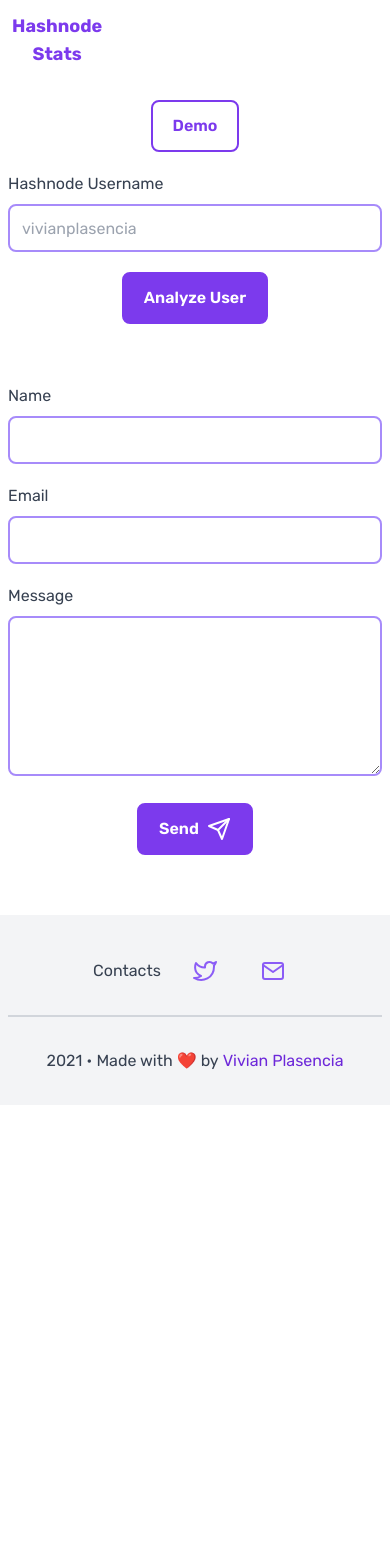
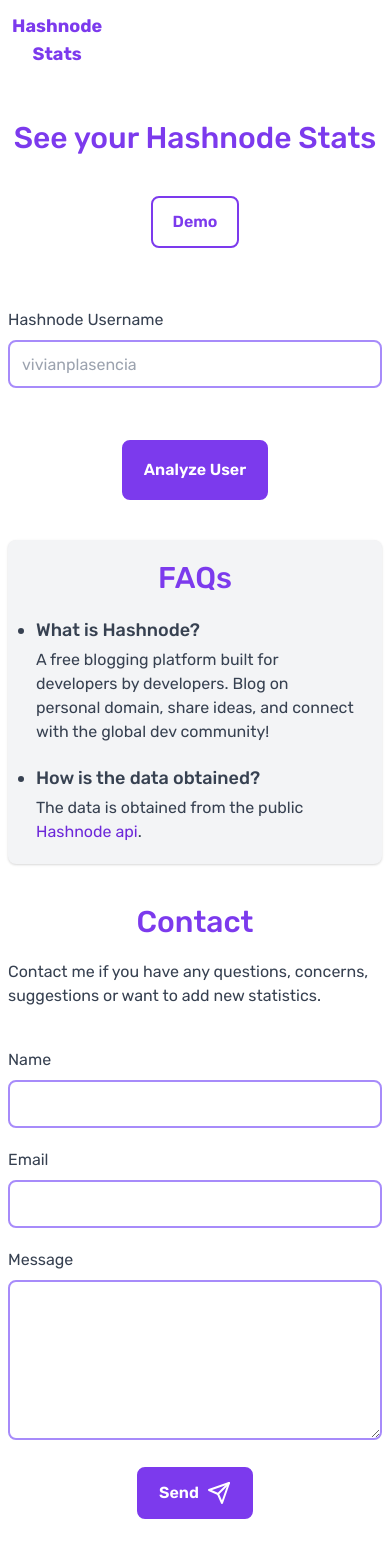
Before and after one commit to vplasencia/hashnodestats, a Nuxt app: page / in a window 390 px wide. Shown: the top 1562 px of the page. Before the commit the page ends 1105 px from the top, so only its background shows below. Built offline with nearby package versions, Linux system fonts and the light colour scheme; what vue-apexcharts would draw is missing.

Commit message:
Added new elements

```diff
--- /dev/null
+++ b/components/BtnLoader.vue
@@ -0,0 +1,35 @@
+<template>
+  <div id="btn-preloader" class="center"></div>
+</template>
+
+<script>
+export default {};
+</script>
+
+<style scoped>
+#btn-preloader {
+  width: 20px;
+  height: 20px;
+  border-radius: 50%;
+  border-top: 2px solid white;
+  border-right: 2px solid transparent;
+  animation: spin 1s linear infinite;
+}
+
+@keyframes spin {
+  to {
+    transform: rotate(360deg);
+  }
+}
+
+.center {
+  /* top: 0; */
+  top: 45%;
+  bottom: 0;
+  left: 0;
+  right: 0;
+  margin: auto;
+  /* position: fixed; */
+  /* position: relative; */
+}
+</style>
--- a/components/ContactForm.vue
+++ b/components/ContactForm.vue
@@ -1,5 +1,5 @@
 <template>
-  <div class="flex items-center justify-center my-10 py-5">
+  <div class="flex items-center justify-center my-5 py-5">
     <form action="" class="space-y-5" @submit.prevent="sendEmail()" novalidate>
       <div class="space-y-2">
         <label for="name">Name</label>
--- a/pages/index.vue
+++ b/pages/index.vue
@@ -1,6 +1,12 @@
 <template>
   <div>
-    <div class="my-5 flex place-content-center">
+    <div class="grid grid-cols-1 md:grid-cols-2 gap-5 my-10 px-2">
+      <div class="flex items-center justify-center">
+        <span class="text-purple-600 font-medium text-3xl"
+          >See your Hashnode Stats</span
+        >
+      </div>
+      <div class="my-5 flex items-center justify-center">
         <NuxtLink
           to="/vivianplasencia"
           class="
@@ -16,6 +22,7 @@
           "
           >Demo</NuxtLink
         >
+      </div>
     </div>
     <form
       class="px-2 grid grid-cols-1 place-items-center my-5"
@@ -36,21 +43,27 @@
             h-12
             px-3
             w-full
-            border-purple-400 border-2
+            border-2
             rounded-lg
             focus:outline-none
-            focus:border-purple-600
+            input-default
           "
         />
+        <div id="error-message" class="error-text opacity-0">
+          Invalid Hashnode Username (put the Username without @)
+        </div>
         <div class="flex justify-center">
           <button
             type="submit"
+            id="user-btn"
             class="
+              flex
               justify-center
-              mt-5
+              items-center
+              mt-2
               rounded-lg
               border-2 border-purple-600
-              py-3
+              py-4
               px-5
               bg-purple-600
               transition-colors
@@ -59,7 +72,10 @@
               hover:bg-purple-700
             "
           >
-            Analyze User
+            <div v-show="checkingUser" class="mr-3">
+              <BtnLoader />
+            </div>
+            <span>Analyze User</span>
           </button>
         </div>
       </div>
@@ -76,8 +92,86 @@
     </div> -->
     <!-- <Charts v-if="analyze" :userName="userName" /> -->
 
-    <div class="px-2">
+    <div class="flex justify-center items-center my-10 px-2">
+      <ul
+        class="
+          list-disc
+          rounded-lg
+          bg-gray-100
+          py-5
+          px-7
+          md:px-20
+          space-y-5
+          shadow
+          w-full
+          md:w-6/12
+        "
+      >
+        <span
+          class="
+            flex
+            justify-center
+            items-center
+            text-3xl text-purple-600
+            font-medium
+            mb-3
+          "
+          >FAQs</span
+        >
+        <div>
+          <li class="title-faqs">What is Hashnode?</li>
+          <div>A free blogging platform built for developers by developers. Blog on personal domain, share ideas, and connect with the global dev community!</div>
+        </div>
+        <div>
+          <li class="title-faqs">How is the data obtained?</li>
+          <div>
+            <span
+              >The data is obtained from the public
+              <a
+                href="https://api.hashnode.com/"
+                target="_blank"
+                rel="noreferrer noopener nofollow"
+                class="text-purple-700 hover:underline hover:text-purple-800"
+                >Hashnode api</a
+              >.</span
+            >
+          </div>
+        </div>
+      </ul>
+    </div>
+
+    <div class="px-2 my-10">
+      <div>
+        <div
+          class="
+            flex
+            justify-center
+            items-center
+            text-3xl text-purple-600
+            font-medium
+            mb-3
+          "
+        >
+          <span>Contact</span>
+        </div>
+        <div class="flex justify-center items-center mt-5">
+          Contact me if you have any questions, concerns, suggestions or want to
+          add new statistics.
+        </div>
         <ContactForm />
+        <div class="text-center">
+          <span
+            >Or send me an email to
+            <a
+              href="mailto:hello@vivianplasencia.com"
+              target="_blank"
+              rel="noreferrer noopener nofollow"
+              class="text-purple-700 hover:text-purple-800 hover:underline"
+              >hello@vivianplasencia.com</a
+            ></span
+          >
+        </div>
+      </div>
     </div>
   </div>
 </template>
@@ -89,12 +183,28 @@
   data() {
     return {
       userName: null,
+      checkingUser: false,
     };
+  },
+  mounted() {
+    this.checkingUser = false;
+    let inputUsername = document.getElementById("userName");
+    inputUsername.addEventListener("focus", (e) => {
+      if (inputUsername.classList.contains("input-error")) {
+        inputUsername.classList.remove("input-error");
+        inputUsername.classList.add("input-default");
+        document.getElementById("error-message").classList.add("opacity-0");
+      }
+    });
   },
   methods: {
     async analyzeUser() {
       let userName = document.getElementById("userName").value;
       this.userName = userName;
+      if (userName === "" || userName === undefined) return;
+      this.checkingUser = true;
+      document.getElementById("user-btn").disabled = true;
+      document.getElementById("user-btn").classList.add("cursor-not-allowed");
 
       let query = gql`
         query userInfo($userName: String!) {
@@ -106,10 +216,24 @@
       let variables = { userName: userName };
       let response = await this.$apollo.query({ query, variables });
 
-      console.log("user", response);
+      // console.log("user", response.data.user.username);
 
       if (response.data.user.username !== null) {
+        this.checkingUser = false;
+        document.getElementById("user-btn").disabled = false;
+        document
+          .getElementById("user-btn")
+          .classList.remove("cursor-not-allowed");
         this.$router.push(userName);
+      } else {
+        document.getElementById("error-message").classList.remove("opacity-0");
+        document.getElementById("userName").classList.remove("input-default");
+        document.getElementById("userName").classList.add("input-error");
+        this.checkingUser = false;
+        document.getElementById("user-btn").disabled = false;
+        document
+          .getElementById("user-btn")
+          .classList.remove("cursor-not-allowed");
       }
     },
   },
@@ -124,4 +248,20 @@
 .chart-wrapper {
   height: 30em;
 }
+
+.error-text {
+  @apply text-red-500 text-sm mt-1;
+}
+
+.input-default {
+  @apply border-purple-400 focus:border-purple-600;
+}
+
+.input-error {
+  @apply border-red-500;
+}
+
+.title-faqs {
+  @apply font-medium text-lg mb-1;
+}
 </style>
```
Lines whose indentation alone changed are shown as unchanged.
